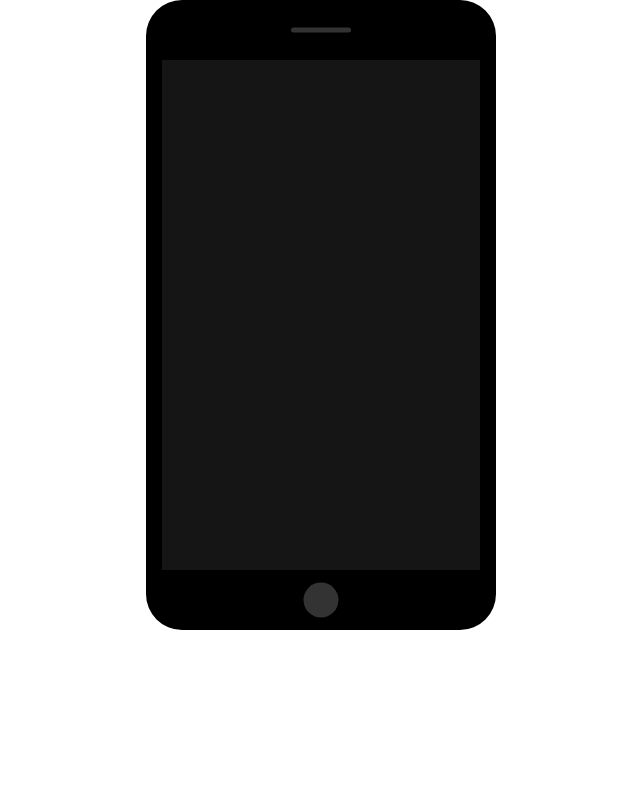
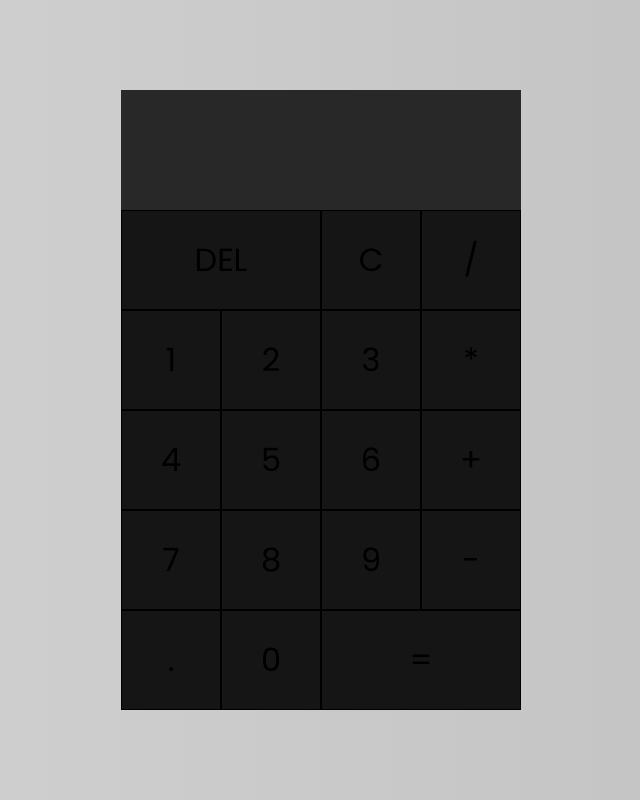
Before and after one commit to Tes-program/Calculator-app, a plain HTML site: page index.html in a window 1280 px wide. Shown: the whole page, without its empty margins (319-959 px from the left). Drawn offline with nearby package versions, Linux system fonts and the light colour scheme.

Commit message:
standard calculator

```diff
--- a/index.html
+++ b/index.html
@@ -10,27 +10,48 @@
     <link rel="stylesheet" href="https://cdnjs.cloudflare.com/ajax/libs/font-awesome/6.0.0-beta3/css/all.min.css" integrity="sha512-Fo3rlrZj/k7ujTnHg4CGR2D7kSs0v4LLanw2qksYuRlEzO+tcaEPQogQ0KaoGN26/zrn20ImR1DfuLWnOo7aBA==" crossorigin="anonymous" referrerpolicy="no-referrer">
     <!-- Bootstrap -->
     <!-- CSS only -->
-<link href="https://cdn.jsdelivr.net/npm/bootstrap@5.1.3/dist/css/bootstrap.min.css" rel="stylesheet" integrity="sha384-1BmE4kWBq78iYhFldvKuhfTAU6auU8tT94WrHftjDbrCEXSU1oBoqyl2QvZ6jIW3" crossorigin="anonymous">
+
     <!-- Fonts -->
     <link href="https://fonts.googleapis.com/css2?family=Roboto:wght@300&display=swap" rel="stylesheet">
+    <link href='https://fonts.googleapis.com/css2?family=Poppins' rel='stylesheet'>
 
     <script src="script.js" defer></script>
     <title>Calculator App</title>
 </head>
 <body>
-    <!-- Phone Body -->
-    <div class="smartphone">
-        <div class="calculator-body">
+    <div class="calculator-grid">
+
+        <div class="output">
+            <div class="previous-operand"></div>
+            <div class="current-operand"></div>
+        </div>
+
+        <button class="functions_span">DEL</button>
+        <button class="functions">C</button>
+        <button class="functions">/</button>
+        <button class="functions">1</button>
+        <button class="functions">2</button>
+        <button class="functions">3</button>
+        <button class="functions">*</button>
+        <button class="functions">4</button>
+        <button class="functions">5</button>
+        <button class="functions">6</button>
+        <button class="functions">+</button>
+        <button class="functions">7</button>
+        <button class="functions">8</button>
+        <button class="functions">9</button>
+        <button class="functions">-</button>
+        <button class="functions">.</button>
+        <button class="functions">0</button>
+        <button class="functions_span">=</button>
+
+
+        </div>
 
 
 
 
 
-        </div>
-
-
-    </div>
-
 
 </body>
 </html>
--- a/style.css
+++ b/style.css
@@ -1,57 +1,52 @@
-/* The device with borders */
-.smartphone {
-    position: relative;
-    width: 350px;
-    height: 630px;
-    margin: auto;
-    border: 16px black solid;
-    border-top-width: 60px;
-    border-bottom-width: 60px;
-    border-radius: 36px;
-    background-color: #151515;
-  }
+ *, *::before, *::after {
+     box-sizing: content-box;
+     font-family: 'Poppins';
+     font-weight: normal;
+ }
 
-  /* The horizontal line on the top of the device */
-  .smartphone:before {
-    content: '';
-    display: block;
-    width: 60px;
-    height: 5px;
-    position: absolute;
-    top: -30px;
-    left: 50%;
-    transform: translate(-50%, -50%);
-    background: #333;
-    border-radius: 10px;
-  }
+body {
+     padding: 0;
+     margin: 0;
+     background: linear-gradient(to right, #d3d3d3, #c0c0c0);
+ }
 
-  /* The circle on the bottom of the device */
-  .smartphone:after {
-    content: '';
-    display: block;
-    width: 35px;
-    height: 35px;
-    position: absolute;
-    left: 50%;
-    bottom: -65px;
-    transform: translate(-50%, -50%);
-    background: #333;
-    border-radius: 50%;
-  }
+ .calculator-grid {
+     display: grid;
+     justify-content: center;
+     align-content: center;
+     min-height: 100vh;
+     grid-template-columns: repeat(4, 100px);
+     grid-template-rows: minmax(120px, auto) repeat(5, 100px);
+ }
 
-  /* The screen (or content) of the device */
-  .smartphone .content {
-    width: 360px;
-    height: 640px;
-    background: white;
-  }
-
-/* Mobile Devices */
-  @media screen and (max-width: 480px) {
-    .smartphone {
-      width: 360px;
-      height: 650px;
+ .calculator-grid > button {
+     cursor: pointer;
+     font-size: 2rem;
+     border: 1px solid #000;
+     outline: none;
+     background-color: #151515;
     }
 
+    .calculator-grid > button:hover {
+        background-color: #d3d3d3;
+    }
+.functions_span {
+    grid-column: span 2;
 
-  }
+}
+
+.output {
+    grid-column: 1/ -1;
+    background-color:rgb(40, 40, 41);
+    display: flex;
+    align-items: flex-end;
+    justify-content: space-around;
+    flex-direction: column;
+    padding: 10px;
+    word-wrap: break-word;
+    word-break: break-all;
+}
+.output .previous-operand {
+    color: rgaa(255, 255, 255, .75);
+    font-size: 2.5rem;
+}
```
